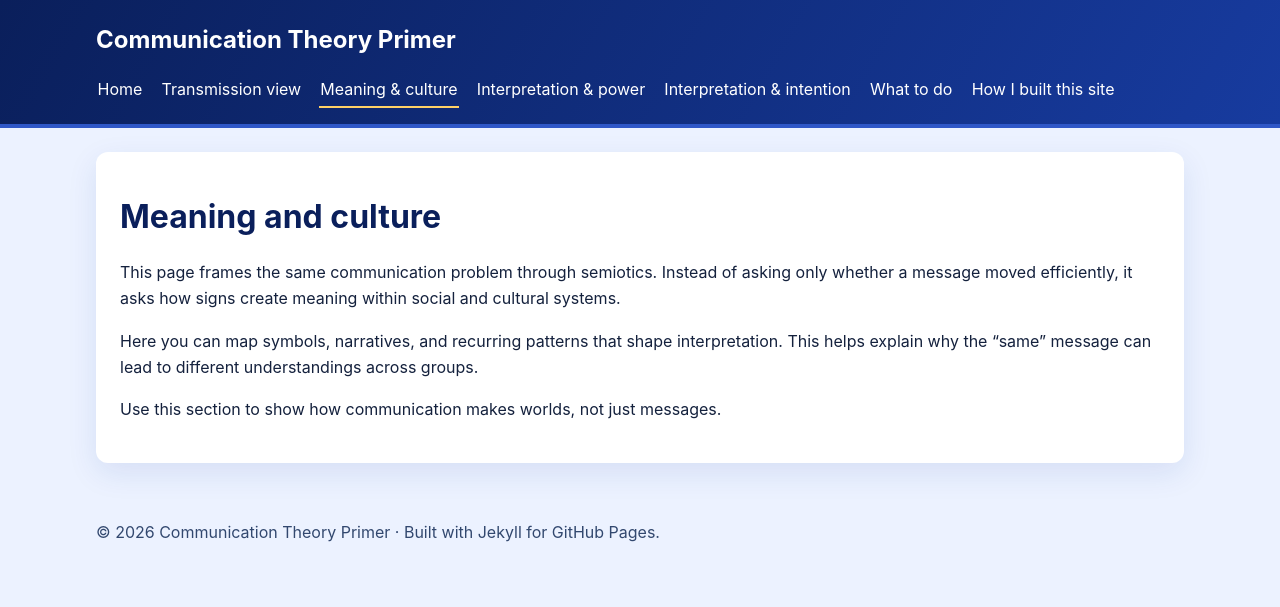
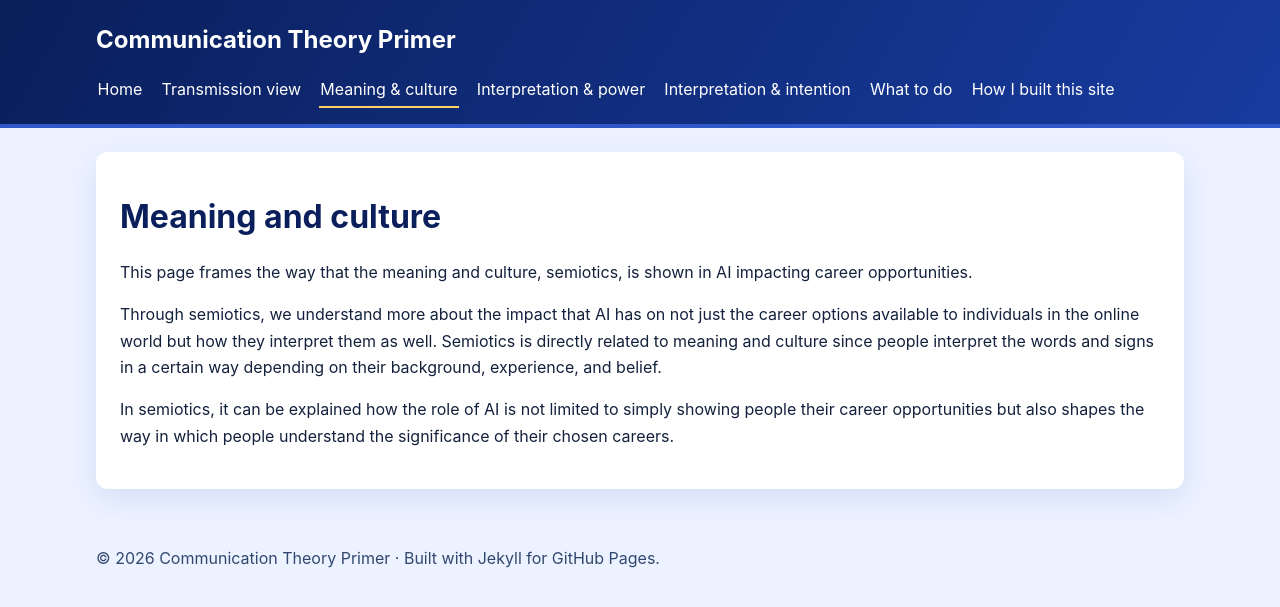
Before and after one commit to bryngrant/comm-primer, a Jekyll site: the page built from meaning-and-culture.md, in a window 1280 px wide. Shown: the top 607 px of the page. Built offline with Jekyll 4.4.1, drawn with Linux system fonts in a browser that asks for light colours.

Commit message:
Revise meaning and culture section to include AI insights
Updated the discussion on semiotics to focus on AI's impact on career opportunities and interpretation.

```diff
--- a/meaning-and-culture.md
+++ b/meaning-and-culture.md
@@ -6,8 +6,8 @@ permalink: /meaning-and-culture/
 
 # Meaning and culture
 
-This page frames the same communication problem through semiotics. Instead of asking only whether a message moved efficiently, it asks how signs create meaning within social and cultural systems.
+This page frames the way that the meaning and culture, semiotics, is shown in AI impacting career opportunities.
 
-Here you can map symbols, narratives, and recurring patterns that shape interpretation. This helps explain why the “same” message can lead to different understandings across groups.
+Through semiotics, we understand more about the impact that AI has on not just the career options available to individuals in the online world but how they interpret them as well. Semiotics is directly related to meaning and culture since people interpret the words and signs in a certain way depending on their background, experience, and belief.
 
-Use this section to show how communication makes worlds, not just messages.
+In semiotics, it can be explained how the role of AI is not limited to simply showing people their career opportunities but also shapes the way in which people understand the significance of their chosen careers.
```
